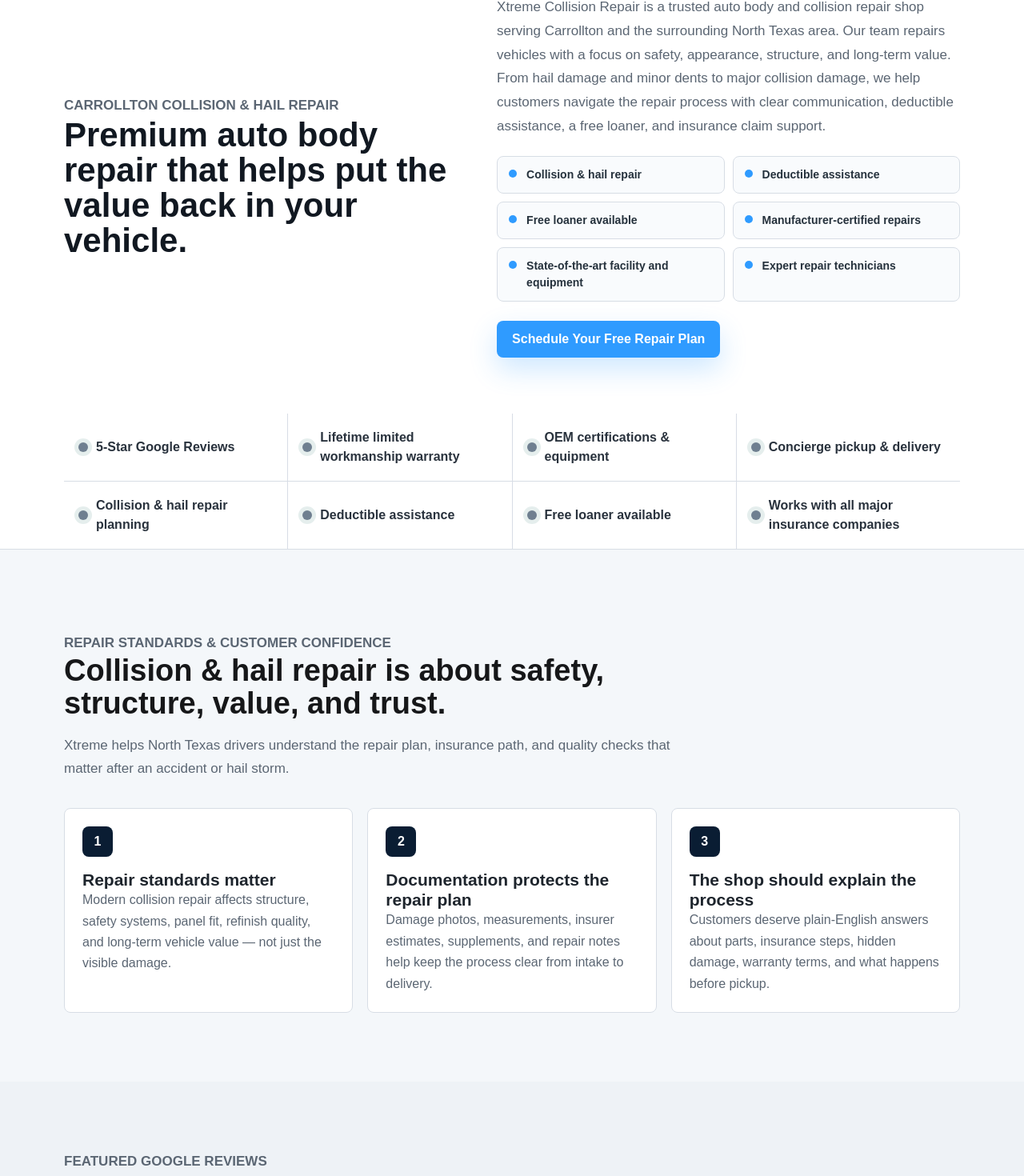
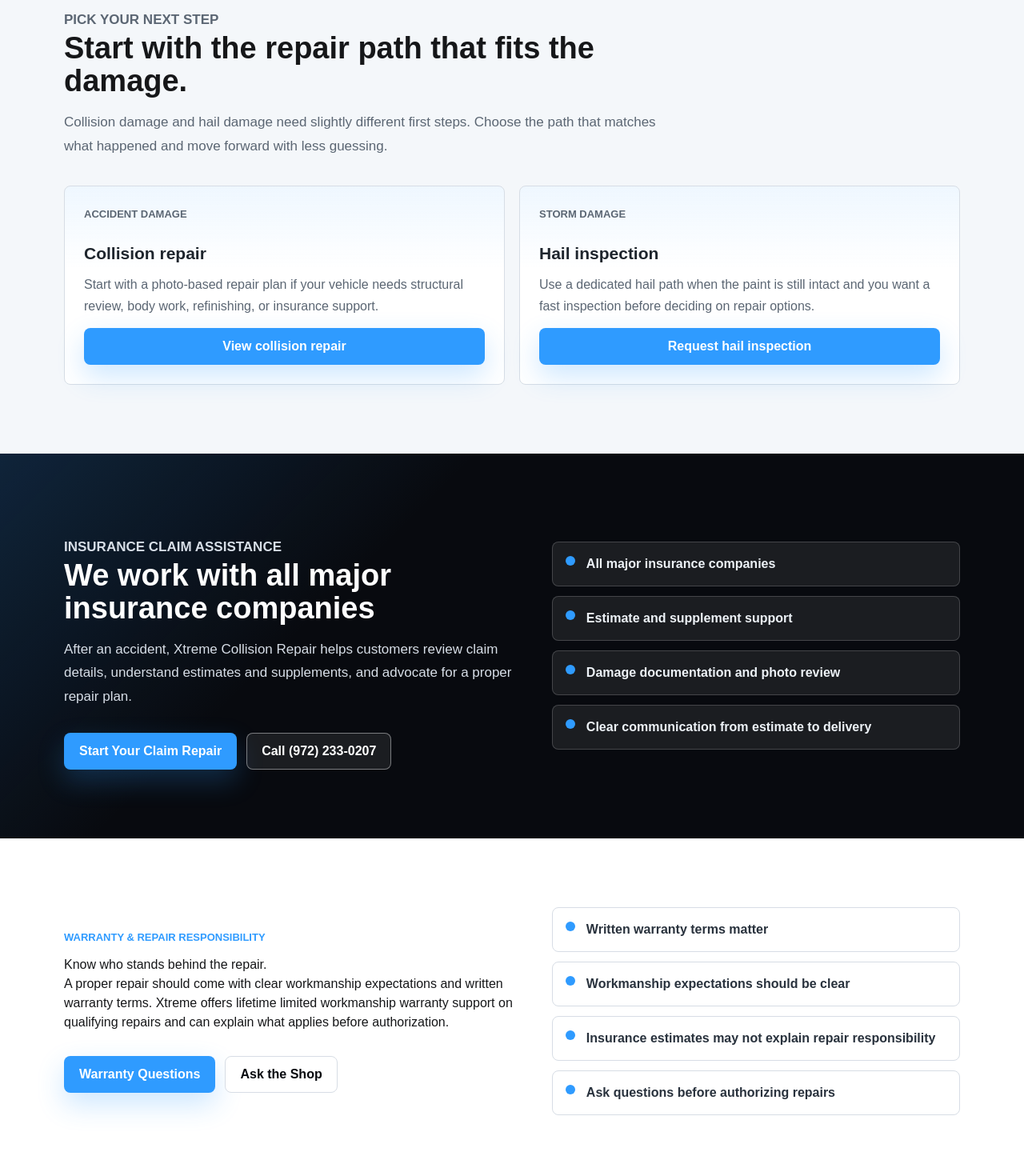
Before and after one commit to Clay7002/xtreme-site, a Next.js app: page / in a window 1280 px wide. Shown: the part 1355-2825 px from the top of the page at 80% size. Built offline with nearby package versions, Linux system fonts and the light colour scheme.

Commit message:
Trim repetitive homepage proof blocks

```diff
--- a/app/page.tsx
+++ b/app/page.tsx
@@ -8,16 +8,12 @@
   FinalCTA,
   HeroSection,
   InsuranceSection,
-  IntroSection,
   LocationContactSection,
   PageShell,
   HailCollisionSpotlightSection,
   ProcessPreview,
-  ReviewsSection,
   ResourcesPreview,
   SectionIntro,
-  TrustAuthoritySection,
-  ValuePropsStrip,
   WarrantyEducationSection,
   WhyChooseSection,
   WorkGallerySection,
@@ -29,11 +25,6 @@
       <main>
         <HeroSection />
         <CertificationStrip />
-
-        <IntroSection />
-        <ValuePropsStrip />
-        <TrustAuthoritySection />
-        <ReviewsSection />
 
         <HailCollisionSpotlightSection />
 
```
